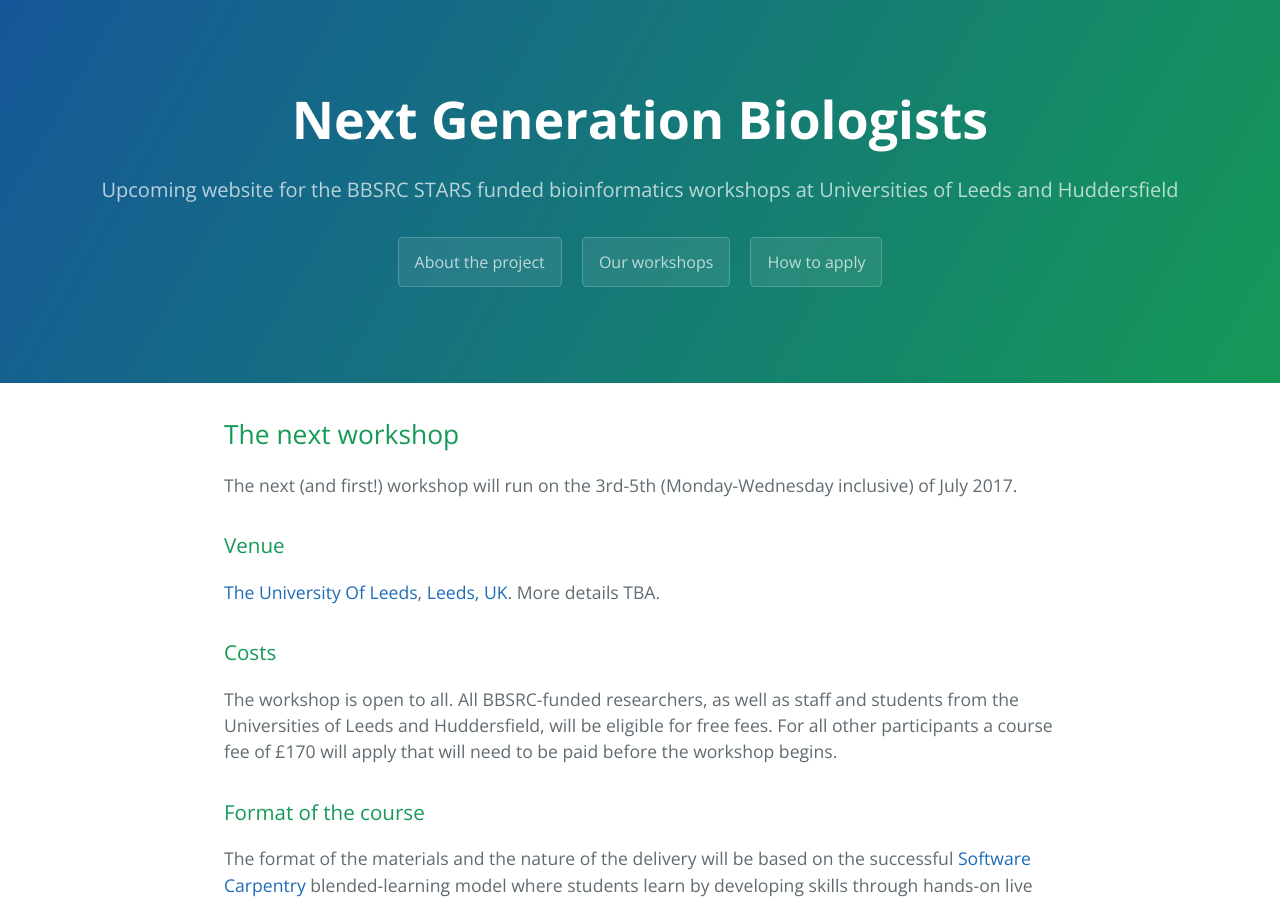
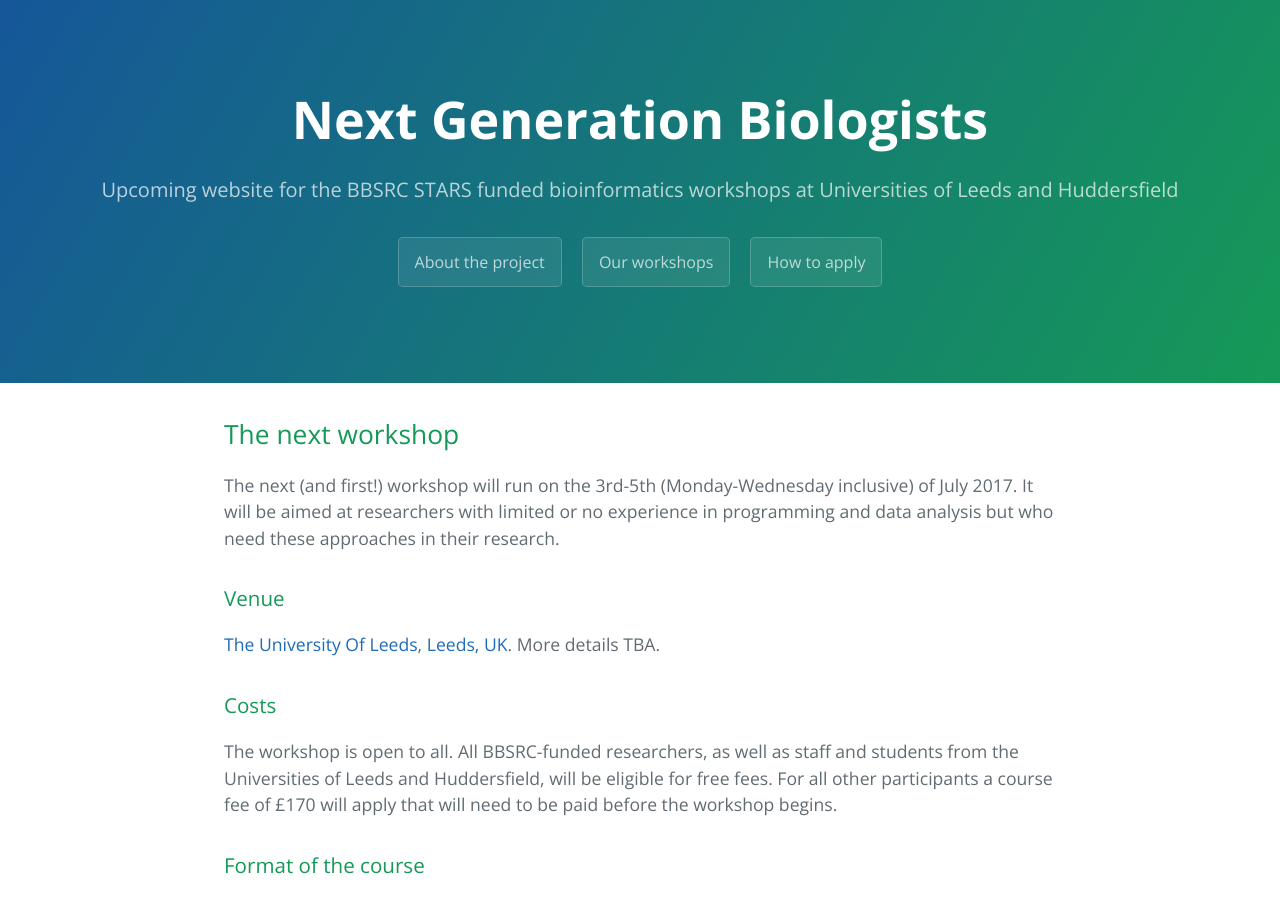
Before and after one commit to nextgenbio/nextgenbio, a Jekyll site: the page built from workshops.md, in a window 1280 px wide and 900 px high. Built offline with Jekyll 4.4.1, drawn with Linux system fonts in a browser that asks for light colours.

Commit message:
Added description of audience for the first workshop

```diff
--- a/workshops.md
+++ b/workshops.md
@@ -7,7 +7,7 @@ date: 2017-05-22
 
 ## The next workshop
 
-The next (and first!) workshop will run on the 3rd-5th (Monday-Wednesday inclusive) of July 2017.
+The next (and first!) workshop will run on the 3rd-5th (Monday-Wednesday inclusive) of July 2017. It will be aimed at researchers with limited or no experience in programming and data analysis but who need these approaches in their research.
 
 ### Venue
 
```
